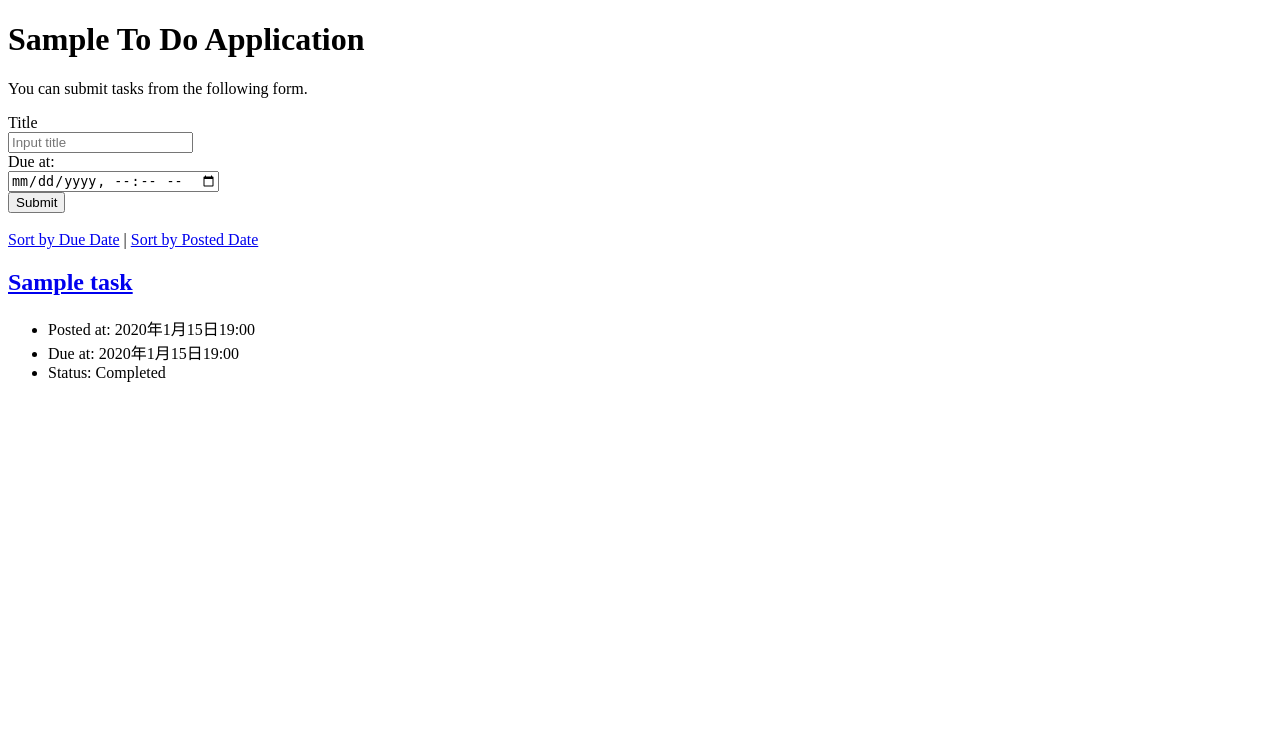
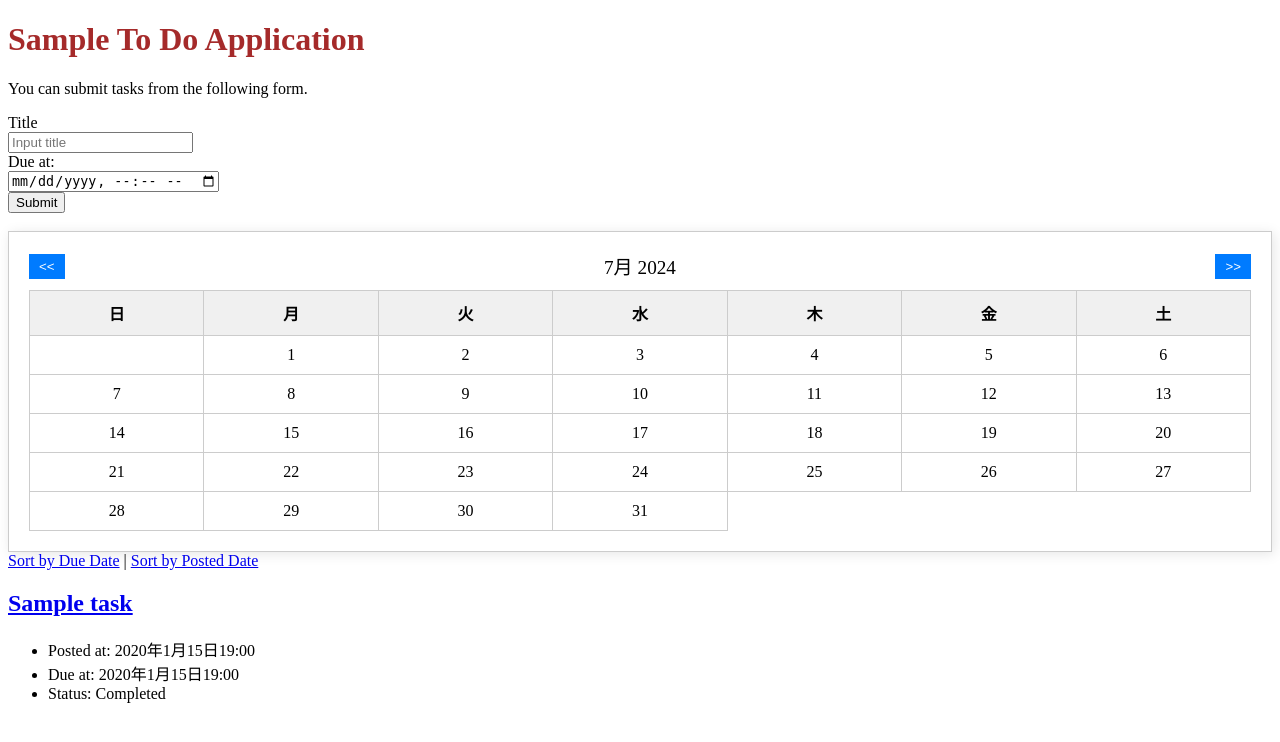
Before and after one commit to s1f102201065/django-test-exercise, a Django app: page / in a window 1280 px wide. Shown: the top 742 px of the page. Run offline with Django 5.2, Linux system fonts and the light colour scheme; tables that the repository leaves empty hold one stand-in row (values such as "Sample post").

Commit message:
カレンダーを追加

```diff
--- /dev/null
+++ b/todo/static/css/styles.css
@@ -0,0 +1,53 @@
+h1 {
+    color: brown;
+}
+
+
+#calendar {
+    border: 1px solid #ccc;
+    padding: 20px;
+    box-shadow: 2px 2px 12px rgba(0, 0, 0, 0.1);
+}
+
+#calendar-header {
+    display: flex;
+    justify-content: space-between;
+    align-items: center;
+    margin-bottom: 10px;
+}
+
+#calendar-header button {
+    background-color: #007BFF;
+    color: white;
+    border: none;
+    padding: 5px 10px;
+    cursor: pointer;
+}
+
+#calendar-header button:hover {
+    background-color: #0056b3;
+}
+
+#month-year {
+    font-size: 1.2em;
+}
+
+#calendar-table {
+    width: 100%;
+    border-collapse: collapse;
+}
+
+#calendar-table th, #calendar-table td {
+    border: 1px solid #ccc;
+    padding: 10px;
+    text-align: center;
+    width: 14.28%;
+}
+
+#calendar-table th {
+    background-color: #f0f0f0;
+}
+
+.special-date {
+    background-color: yellow; /* 特定の日付をマークするための背景色 */
+}
--- /dev/null
+++ b/todo/static/js/scripts.js
@@ -0,0 +1,68 @@
+document.addEventListener('DOMContentLoaded', function() {
+    const today = new Date();
+    let currentMonth = today.getMonth();
+    let currentYear = today.getFullYear();
+
+    const dueInput = document.getElementById('dueInput');
+    const dateValue = dueInput.value;  // "2023-03-15T14:30" 形式の文字列
+
+
+    const dateObj = new Date(dateValue);
+    const specialDates = [
+        { date: 1, month: 6, year: 2023 }
+    ];
+
+
+    const monthNames = ["1月", "2月", "3月", "4月", "5月", "6月", "7月", "8月", "9月", "10月", "11月", "12月"];
+    const monthYearLabel = document.getElementById('month-year');
+    const calendarBody = document.querySelector('#calendar-table tbody');
+    const prevButton = document.getElementById('prev');
+    const nextButton = document.getElementById('next');
+    prevButton.addEventListener('click', showPreviousMonth);
+    nextButton.addEventListener('click', showNextMonth);
+    function updateCalendar(month, year) {
+        calendarBody.innerHTML = "";
+        const firstDay = (new Date(year, month)).getDay();
+        const daysInMonth = 32 - new Date(year, month, 32).getDate();
+        monthYearLabel.innerHTML = monthNames[month] + ' ' + year;
+        let date = 1;
+        for (let i = 0; i < 6; i++) {
+            let row = document.createElement('tr');
+            for (let j = 0; j < 7; j++) {
+                if (i === 0 && j < firstDay) {
+                    let cell = document.createElement('td');
+                    let cellText = document.createTextNode("");
+                    cell.appendChild(cellText);
+                    row.appendChild(cell);
+                } else if (date > daysInMonth) {
+                    break;
+                } else {
+                    let cell = document.createElement('td');
+                    let cellText = document.createTextNode(date);
+                    // 特定の日付をマークする
+                    if (isSpecialDate(date, month, year)) {
+                        cell.classList.add('special-date');
+                    }
+                    cell.appendChild(cellText);
+                    row.appendChild(cell);
+                    date++;
+                }
+            }
+            calendarBody.appendChild(row);
+        }
+    }
+    function showPreviousMonth() {
+        currentYear = (currentMonth === 0) ? currentYear - 1 : currentYear;
+        currentMonth = (currentMonth === 0) ? 11 : currentMonth - 1;
+        updateCalendar(currentMonth, currentYear);
+    }
+    function showNextMonth() {
+        currentYear = (currentMonth === 11) ? currentYear + 1 : currentYear;
+        currentMonth = (currentMonth === 11) ? 0 : currentMonth + 1;
+        updateCalendar(currentMonth, currentYear);
+    }
+    function isSpecialDate(date, month, year) {
+        return specialDates.some(specialDate => specialDate.date === date && specialDate.month === month && specialDate.year === year);
+    }
+    updateCalendar(currentMonth, currentYear);
+});
--- a/todo/templates/todo/detail.html
+++ b/todo/templates/todo/detail.html
@@ -4,6 +4,7 @@
 
   <head>
     <title>To Do Application</title>
+    <link rel="stylesheet", href="../../static/css/styles.css">
     <meta charset="UTF-8">
     <meta name="author" content="INIAD">
   </head>
--- a/todo/templates/todo/edit.html
+++ b/todo/templates/todo/edit.html
@@ -4,6 +4,7 @@
 
   <head>
     <title>To Do Application</title>
+    <link rel="stylesheet", href="../../static/css/styles.css">
     <meta charset="UTF-8">
     <meta name="author" content="INIAD">
   </head>
--- a/todo/templates/todo/index.html
+++ b/todo/templates/todo/index.html
@@ -4,6 +4,7 @@
 
   <head>
     <title>To Do Application</title>
+    <link rel="stylesheet", href="../../static/css/styles.css">
     <meta charset="UTF-8">
     <meta name="author" content="INIAD">
   </head>
@@ -26,6 +27,31 @@
       </div>
     </form>
     <br>
+
+    <div id="calendar">
+      <div id="calendar-header">
+          <button id="prev"><<</button>
+          <span id="month-year"></span>
+          <button id="next">>></button>
+      </div>
+      <table id="calendar-table">
+          <thead>
+              <tr>
+                  <th>日</th>
+                  <th>月</th>
+                  <th>火</th>
+                  <th>水</th>
+                  <th>木</th>
+                  <th>金</th>
+                  <th>土</th>
+              </tr>
+          </thead>
+          <tbody>
+              <!-- カレンダーの日付がここに表示されます -->
+          </tbody>
+      </table>
+  </div>
+  <script src="../../static/js/scripts.js"></script>
 
     <div>
       <a href="{% url 'index' %}?order=due">Sort by Due Date</a> |
```
